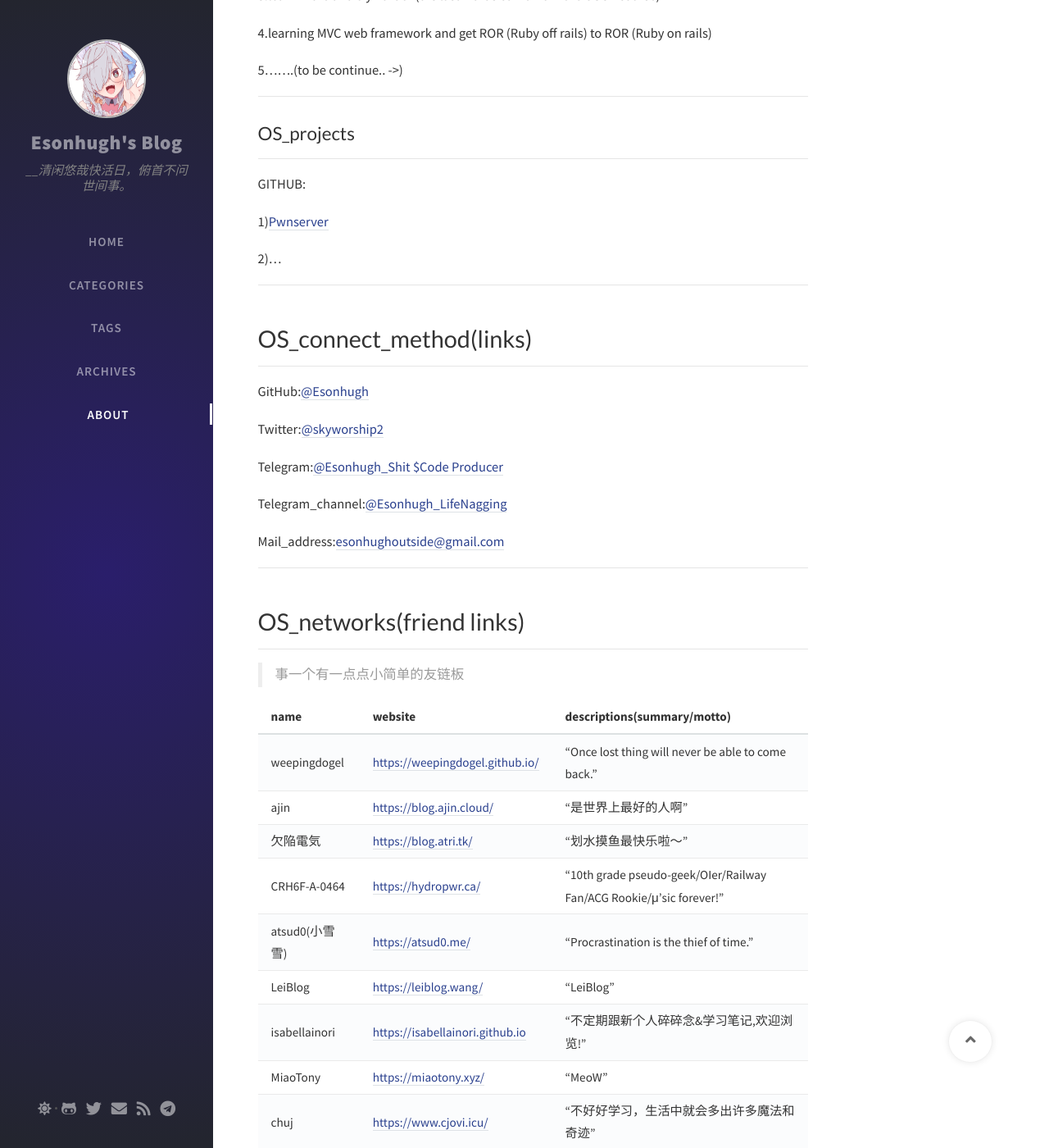
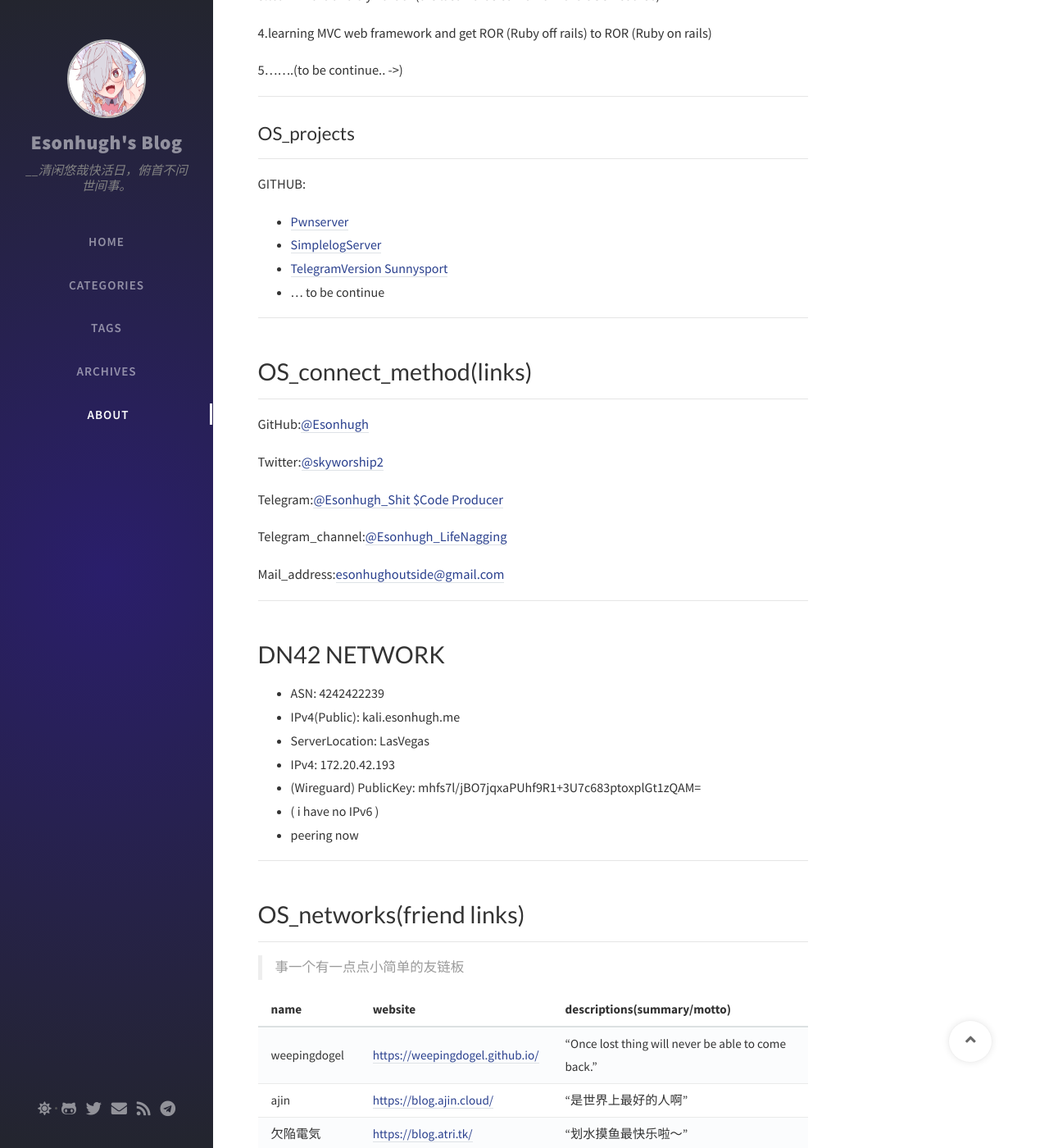
Before and after one commit to Hdu-ZhangYi/Hdu-ZhangYi.github.io, a Jekyll site: the page built from tabs/about.md, in a window 1280 px wide and 1400 px high, scrolled down 1527 px. Shown: the whole window at 82% size. Built offline with Jekyll 4.4.1, drawn with Linux system fonts in a browser that asks for light colours; nearby versions of some CDN libraries; comment, search, counter and statistics services are not loaded.

Commit message:
add dn42 network and update small tools i write/fix

```diff
--- a/tabs/about.md
+++ b/tabs/about.md
@@ -94,9 +94,10 @@ almost each kind of meat
 
 GITHUB:
 
-1)[Pwnserver](https://github.com/ixiniansec/pwnserver)
-
-2)...
+* [Pwnserver](https://github.com/ixiniansec/pwnserver/)
+* [SimplelogServer](https://github.com/Esonhugh/SimpleLogServer/)
+* [TelegramVersion Sunnysport](https://github.com/Esonhugh/Sunnysport_Action/)
+* ... to be continue
 
 
 ---
@@ -115,6 +116,18 @@ Telegram_channel:[@Esonhugh_LifeNagging](https://t.me/Esonhugh_LifeNagging)
 
 Mail_address:<esonhughoutside@gmail.com>
 
+
+---
+
+# DN42 NETWORK
+
+* ASN: 4242422239
+* IPv4(Public): kali.esonhugh.me
+* ServerLocation: LasVegas
+* IPv4: 172.20.42.193
+* (Wireguard) PublicKey: mhfs7l/jBO7jqxaPUhf9R1+3U7c683ptoxplGt1zQAM=
+* ( i have no IPv6 )
+* peering now
 
 ---
 
```
